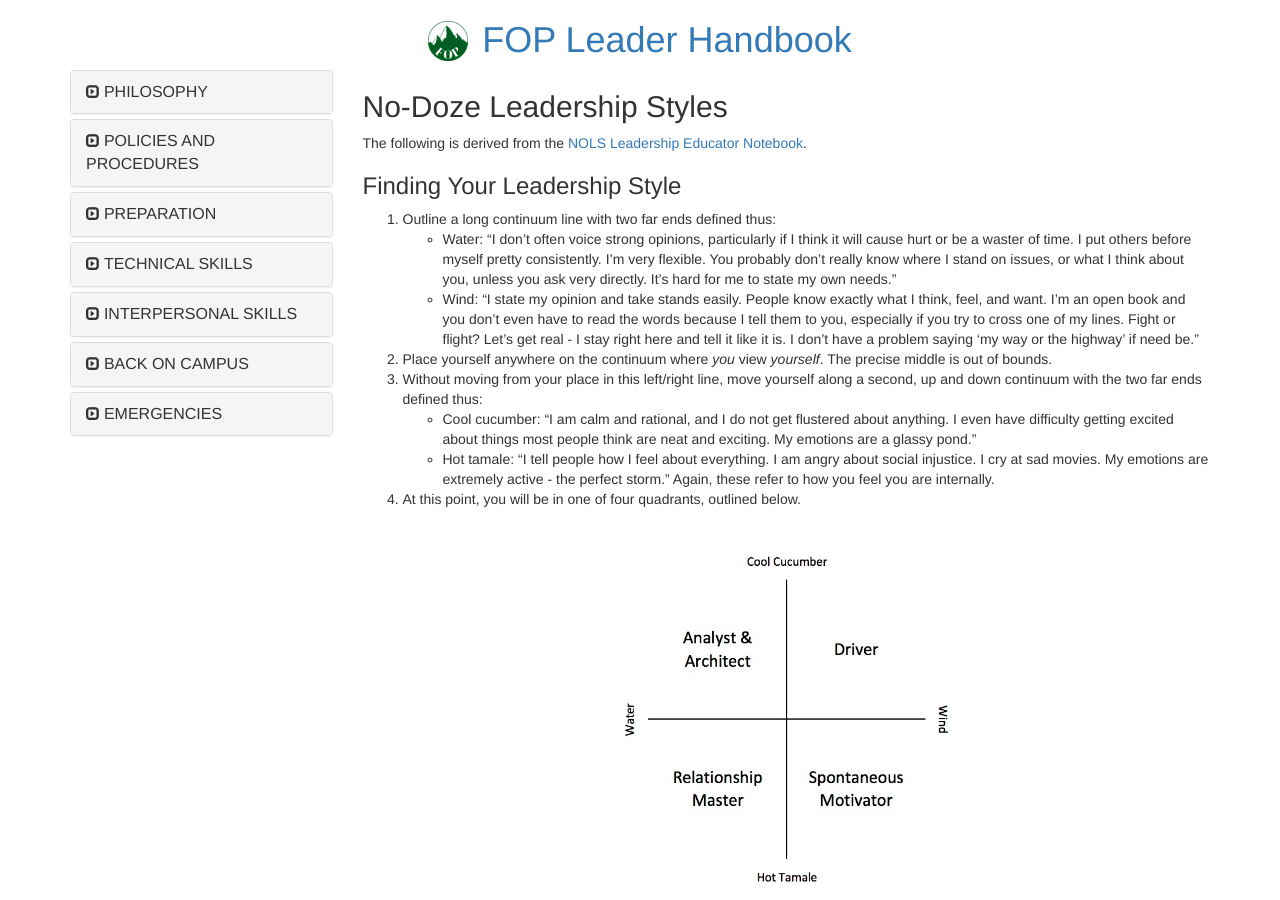
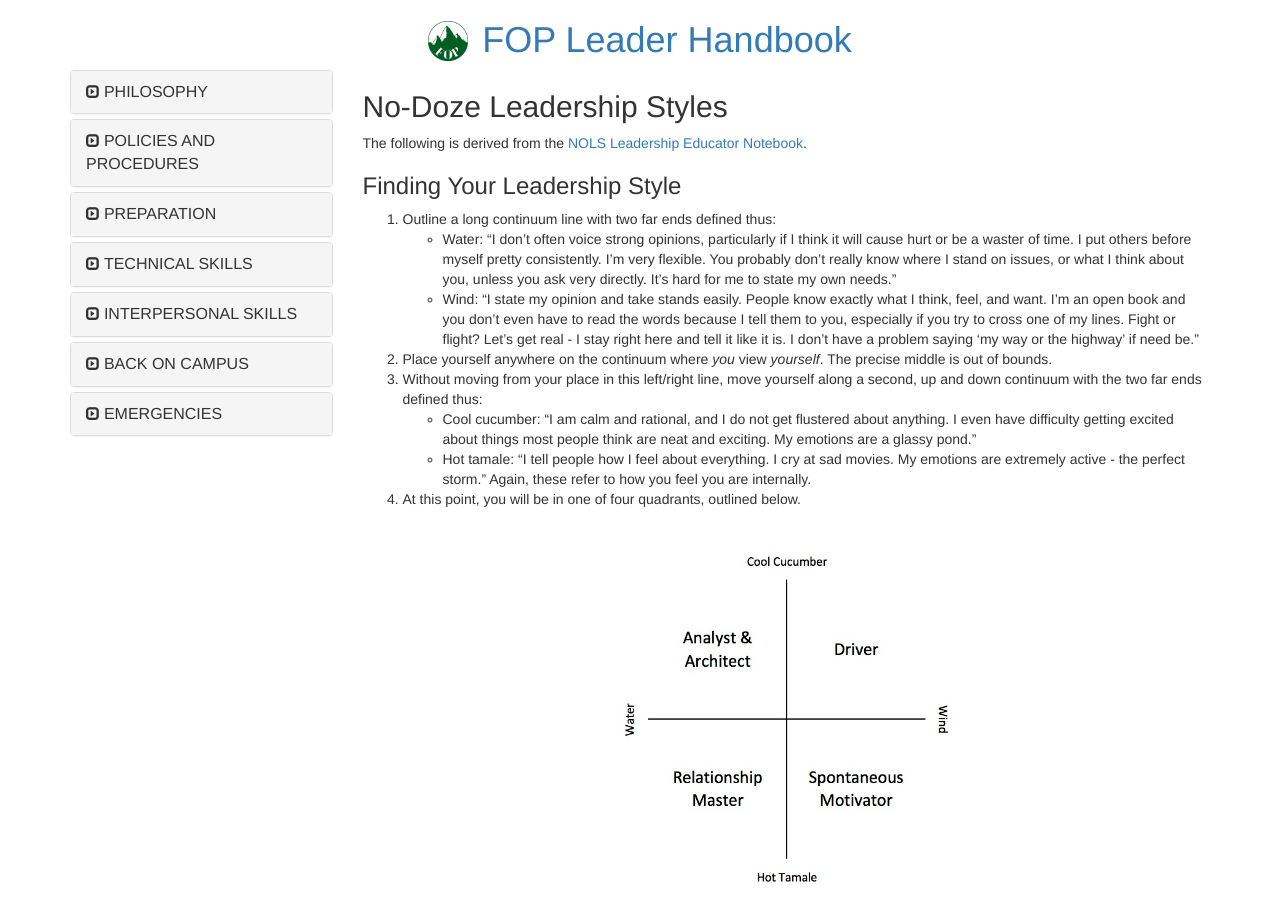
Before and after one commit to neo-project/global-blockchain-compliance-hub, a Jekyll site: the page built from _posts/1111-11-11-no-doze.md, in a window 1280 px wide and 900 px high. Built offline with Jekyll 4.4.1, drawn with Linux system fonts in a browser that asks for light colours; nearby versions of some CDN libraries; comment, search, counter and statistics services are not loaded.

Commit message:
Update 1111-11-11-no-doze.md

```diff
--- a/_posts/1111-11-11-no-doze.md
+++ b/_posts/1111-11-11-no-doze.md
@@ -17,7 +17,7 @@ The following is derived from the [NOLS Leadership Educator Notebook][pdf].
 2. Place yourself anywhere on the continuum where *you* view *yourself*. The precise middle is out of bounds.
 3. Without moving from your place in this left/right line, move yourself along a second, up and down continuum with the two far ends defined thus:
 	- Cool cucumber: "I am calm and rational, and I do not get flustered about anything. I even have difficulty getting excited about things most people think are neat and exciting. My emotions are a glassy pond."
-	- Hot tamale: "I tell people how I feel about everything. I am angry about social injustice. I cry at sad movies. My emotions are extremely active - the perfect storm."
+	- Hot tamale: "I tell people how I feel about everything. I cry at sad movies. My emotions are extremely active - the perfect storm."
 Again, these refer to how you feel you are internally.
 4. At this point, you will be in one of four quadrants, outlined below.
 
```
